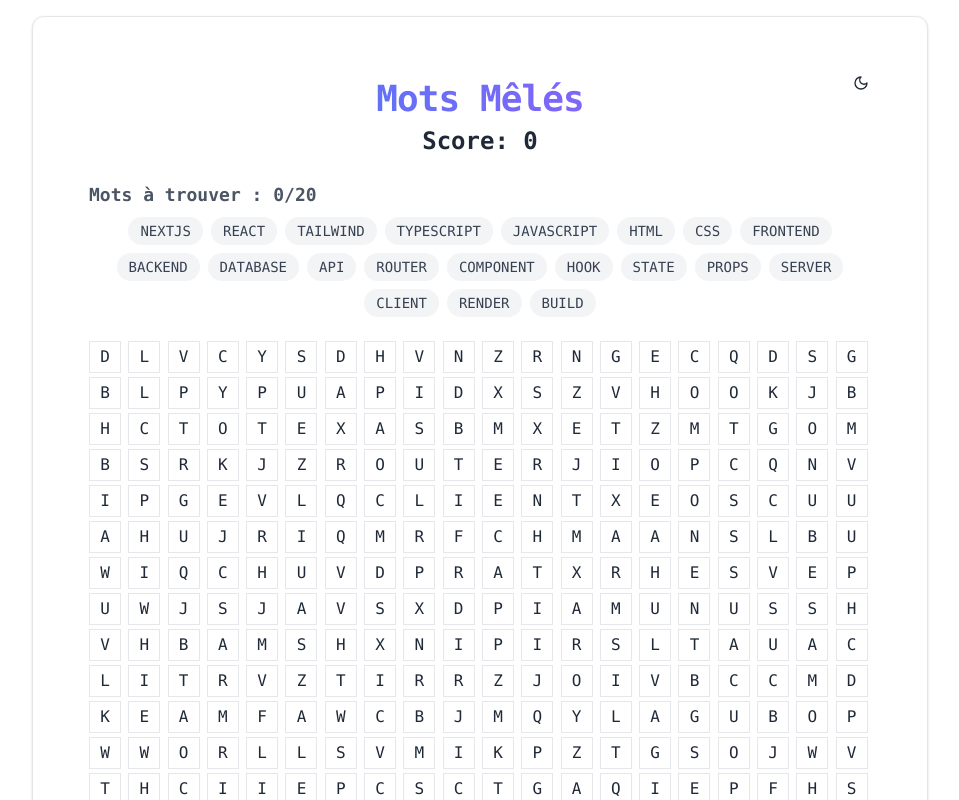
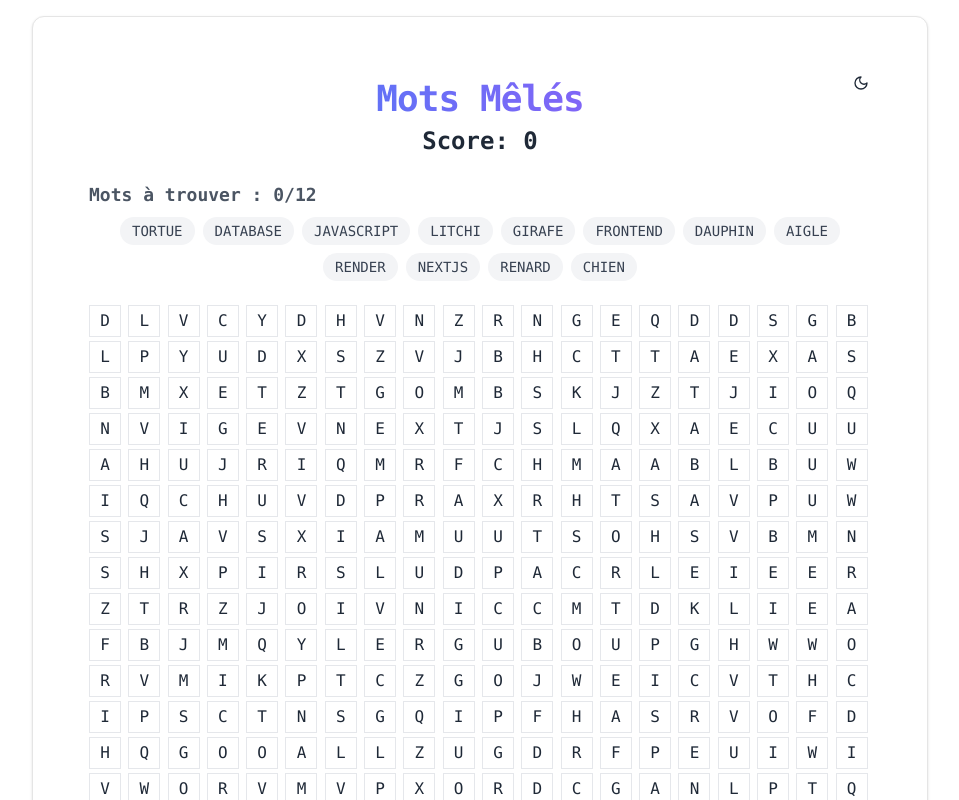
Before and after one commit to Devdiop221/baat_bi, a Next.js app: page / in a window 1280 px wide. Shown: the top 800 px of the page, without its empty margins (160-1119 px from the left). Built offline with nearby package versions, Linux system fonts and the light colour scheme.

Commit message:
Add fruits and animals words

```diff
--- a/src/app/components/word-search/WordList.jsx
+++ b/src/app/components/word-search/WordList.jsx
@@ -1,24 +1,32 @@
 import { motion } from "framer-motion";
 
-export const WordList = ({ words, foundWords, theme }) => {
+export const WordList = ({ words, foundWords, theme, category }) => {
+  const getCategoryTitle = () => {
+    switch (category) {
+      case 'dev':
+        return 'Développement';
+      case 'animaux':
+        return 'Animaux';
+      case 'fruits':
+        return 'Fruits';
+      default:
+        return 'Mots';
+    }
+  };
+
   return (
-    <div
-      className={`mb-4 ${theme === "dark" ? "text-white" : "text-gray-800"}`}
-    >
-      <h3
-        className={`text-lg font-bold mb-2 ${
+      <div className={`mb-4 ${theme === "dark" ? "text-white" : "text-gray-800"}`}>
+        <h3 className={`text-lg font-bold mb-2 ${
             theme === "dark" ? "text-gray-300" : "text-gray-600"
-        }`}
-      >
-        Mots à trouver : {foundWords.length}/{words.length}
+        }`}>
+          {getCategoryTitle()} à trouver : {foundWords.length}/{words.length}
         </h3>
         <div className="mb-6 flex flex-wrap gap-2 justify-center">
           {words.map((word) => (
               <motion.div
                   key={word}
                   className={`px-3 py-1 rounded-full text-sm
-          ${
-            foundWords.includes(word)
+              ${foundWords.includes(word)
                       ? "bg-green-500 text-white"
                       : theme === "dark"
                           ? "bg-gray-700 text-gray-400"
--- a/src/app/components/word-search/WordSearchGame.jsx
+++ b/src/app/components/word-search/WordSearchGame.jsx
@@ -8,44 +8,39 @@ import { WordGrid } from "./WordGrid";
 import { WordList } from "./WordList";
 import { ScoreDisplay } from "./ScoreDisplay";
 
+const wordCategories = {
+  dev: [
+    "NEXTJS", "REACT", "TAILWIND", "TYPESCRIPT", "JAVASCRIPT",
+    "HTML", "CSS", "FRONTEND", "BACKEND", "DATABASE",
+    "API", "ROUTER", "COMPONENT", "HOOK", "STATE",
+    "PROPS", "SERVER", "CLIENT", "RENDER", "BUILD"
+  ],
+  animaux: [
+    "CHAT", "CHIEN", "LION", "TIGRE", "ELEPHANT",
+    "GIRAFE", "ZEBRE", "SINGE", "OURS", "LOUP",
+    "RENARD", "DAUPHIN", "BALEINE", "AIGLE", "HIBOU",
+    "SERPENT", "TORTUE", "PANDA", "KOALA", "JAGUAR"
+  ],
+  fruits: [
+    "POMME", "POIRE", "BANANE", "ORANGE", "FRAISE",
+    "CERISE", "RAISIN", "PECHE", "PRUNE", "KIWI",
+    "ANANAS", "MANGUE", "CITRON", "MELON", "FIGUE",
+    "PAPAYE", "LITCHI", "MURE", "COING", "DATTE"
+  ]
+};
+
 const WordSearchGame = () => {
   const { theme, setTheme } = useTheme();
   const gridSize = 20;
-  const [grid, setGrid] = useState(
-    Array(gridSize).fill(Array(gridSize).fill(""))
-  );
-  const [words] = useState([
-    "NEXTJS",
-    "REACT",
-    "TAILWIND",
-    "TYPESCRIPT",
-    "JAVASCRIPT",
-    "HTML",
-    "CSS",
-    "FRONTEND",
-    "BACKEND",
-    "DATABASE",
-    "API",
-    "ROUTER",
-    "COMPONENT",
-    "HOOK",
-    "STATE",
-    "PROPS",
-    "SERVER",
-    "CLIENT",
-    "RENDER",
-    "BUILD",
-  ]);
+  const [grid, setGrid] = useState(Array(gridSize).fill(Array(gridSize).fill("")));
+  const [words, setWords] = useState([]);
+  const [currentCategory, setCurrentCategory] = useState('');
   const [selectedCells, setSelectedCells] = useState([]);
   const [foundWords, setFoundWords] = useState([]);
   const [foundCells, setFoundCells] = useState([]);
   const [score, setScore] = useState(0);
   const [lastFoundWord, setLastFoundWord] = useState(null);
   const [mounted, setMounted] = useState(false);
-
-  useEffect(() => {
-    setMounted(true);
-  }, []);
 
   const createEmptyGrid = () => {
     return Array(gridSize)
@@ -61,7 +56,6 @@ const WordSearchGame = () => {
 
   const canPlaceWord = (word, grid, direction, startX, startY) => {
     const [dx, dy] = direction;
-
     for (let i = 0; i < word.length; i++) {
       const x = startX + i * dx;
       const y = startY + i * dy;
@@ -76,7 +70,6 @@ const WordSearchGame = () => {
   const placeWord = (word, grid, direction, startX, startY) => {
     const [dx, dy] = direction;
     const newGrid = grid.map((row) => [...row]);
-
     for (let i = 0; i < word.length; i++) {
       const x = startX + i * dx;
       const y = startY + i * dy;
@@ -89,58 +82,9 @@ const WordSearchGame = () => {
     const letters = "ABCDEFGHIJKLMNOPQRSTUVWXYZ";
     return grid.map((row) =>
         row.map((cell) =>
-        cell === ""
-          ? letters.charAt(Math.floor(Math.random() * letters.length))
-          : cell
+            cell === "" ? letters.charAt(Math.floor(Math.random() * letters.length)) : cell
         )
     );
-  };
-
-  const initializeGrid = () => {
-    let grid = createEmptyGrid();
-    const directions = [
-      [1, 0],
-      [0, 1],
-      [1, 1],
-      [-1, 1],
-    ];
-
-    const sortedWords = [...words].sort((a, b) => b.length - a.length);
-
-    for (const word of sortedWords) {
-      let placed = false;
-      let attempts = 0;
-      const maxAttempts = 100;
-
-      while (!placed && attempts < maxAttempts) {
-        const direction =
-          directions[Math.floor(Math.random() * directions.length)];
-        const startX = Math.floor(Math.random() * gridSize);
-        const startY = Math.floor(Math.random() * gridSize);
-
-        if (
-          isValidPosition(
-            startX,
-            startY,
-            direction[0],
-            direction[1],
-            word.length
-          ) &&
-          canPlaceWord(word, grid, direction, startX, startY)
-        ) {
-          grid = placeWord(word, grid, direction, startX, startY);
-          placed = true;
-        }
-
-        attempts++;
-      }
-
-      if (!placed) {
-        console.warn(`Impossible de placer le mot: ${word}`);
-      }
-    }
-
-    return fillEmptyCells(grid);
   };
 
   const areAdjacent = (cell1, cell2) => {
@@ -189,8 +133,50 @@ const WordSearchGame = () => {
     }
   };
 
+  const selectRandomWords = () => {
+    const categories = Object.keys(wordCategories);
+    let combinedWords = [];
+
+    categories.forEach(category => {
+      const categoryWords = wordCategories[category];
+      combinedWords = [...combinedWords, ...categoryWords];
+    });
+
+    return combinedWords
+        .sort(() => Math.random() - 0.5)
+        .slice(0, 12);
+  };
+
+  const initializeGrid = (selectedWords) => {
+    let grid = createEmptyGrid();
+    const directions = [[1, 0], [0, 1], [1, 1], [-1, 1]];
+    const sortedWords = [...selectedWords].sort((a, b) => b.length - a.length);
+
+    for (const word of sortedWords) {
+      let placed = false;
+      let attempts = 0;
+      const maxAttempts = 100;
+
+      while (!placed && attempts < maxAttempts) {
+        const direction = directions[Math.floor(Math.random() * directions.length)];
+        const startX = Math.floor(Math.random() * gridSize);
+        const startY = Math.floor(Math.random() * gridSize);
+
+        if (isValidPosition(startX, startY, direction[0], direction[1], word.length) &&
+            canPlaceWord(word, grid, direction, startX, startY)) {
+          grid = placeWord(word, grid, direction, startX, startY);
+          placed = true;
+        }
+        attempts++;
+      }
+    }
+    return fillEmptyCells(grid);
+  };
+
   const startNewGame = () => {
-    const newGrid = initializeGrid();
+    const newWords = selectRandomWords();
+    setWords(newWords);
+    const newGrid = initializeGrid(newWords);
     setGrid(newGrid);
     setSelectedCells([]);
     setFoundWords([]);
@@ -207,11 +193,9 @@ const WordSearchGame = () => {
   if (!mounted) return null;
 
   return (
-    <Card
-      className={`w-full max-w-4xl mx-auto font-mono p-4 sm:p-6 lg:p-8 ${
+      <Card className={`w-full max-w-4xl mx-auto font-mono p-4 sm:p-6 lg:p-8 ${
           theme === "dark" ? "bg-gray-800 text-white" : "bg-white text-gray-800"
-      }`}
-    >
+      }`}>
         <CardHeader className="relative">
           <Button
               variant="ghost"
@@ -219,11 +203,7 @@ const WordSearchGame = () => {
               className="absolute right-4 top-4"
               onClick={() => setTheme(theme === "dark" ? "light" : "dark")}
           >
-          {theme === "dark" ? (
-            <Sun className="h-6 w-6" />
-          ) : (
-            <Moon className="h-6 w-6" />
-          )}
+            {theme === "dark" ? <Sun className="h-6 w-6" /> : <Moon className="h-6 w-6" />}
           </Button>
           <CardTitle className="text-center text-2xl sm:text-3xl lg:text-4xl font-bold bg-gradient-to-r from-blue-500 to-purple-500 text-transparent bg-clip-text">
             Mots Mêlés
@@ -231,21 +211,19 @@ const WordSearchGame = () => {
           <ScoreDisplay score={score} lastFoundWord={lastFoundWord} />
         </CardHeader>
         <CardContent>
-        <WordList words={words} foundWords={foundWords} />
+          <WordList words={words} foundWords={foundWords} theme={theme} category={currentCategory} />
           <WordGrid
               grid={grid}
               selectedCells={selectedCells}
               foundCells={foundCells}
               onCellClick={handleCellClick}
           />
-
           <Button
               onClick={startNewGame}
               className="mt-4 mx-auto block bg-gradient-to-r from-blue-500 to-purple-500 hover:from-blue-600 hover:to-purple-600"
           >
             Nouvelle partie
           </Button>
-
           <div className="mt-4 text-center text-sm sm:text-base lg:text-lg text-gray-500 dark:text-gray-400">
             Conseil : Sélectionnez les lettres une par une pour former le mot
           </div>
```
Lines whose indentation alone changed are shown as unchanged.
